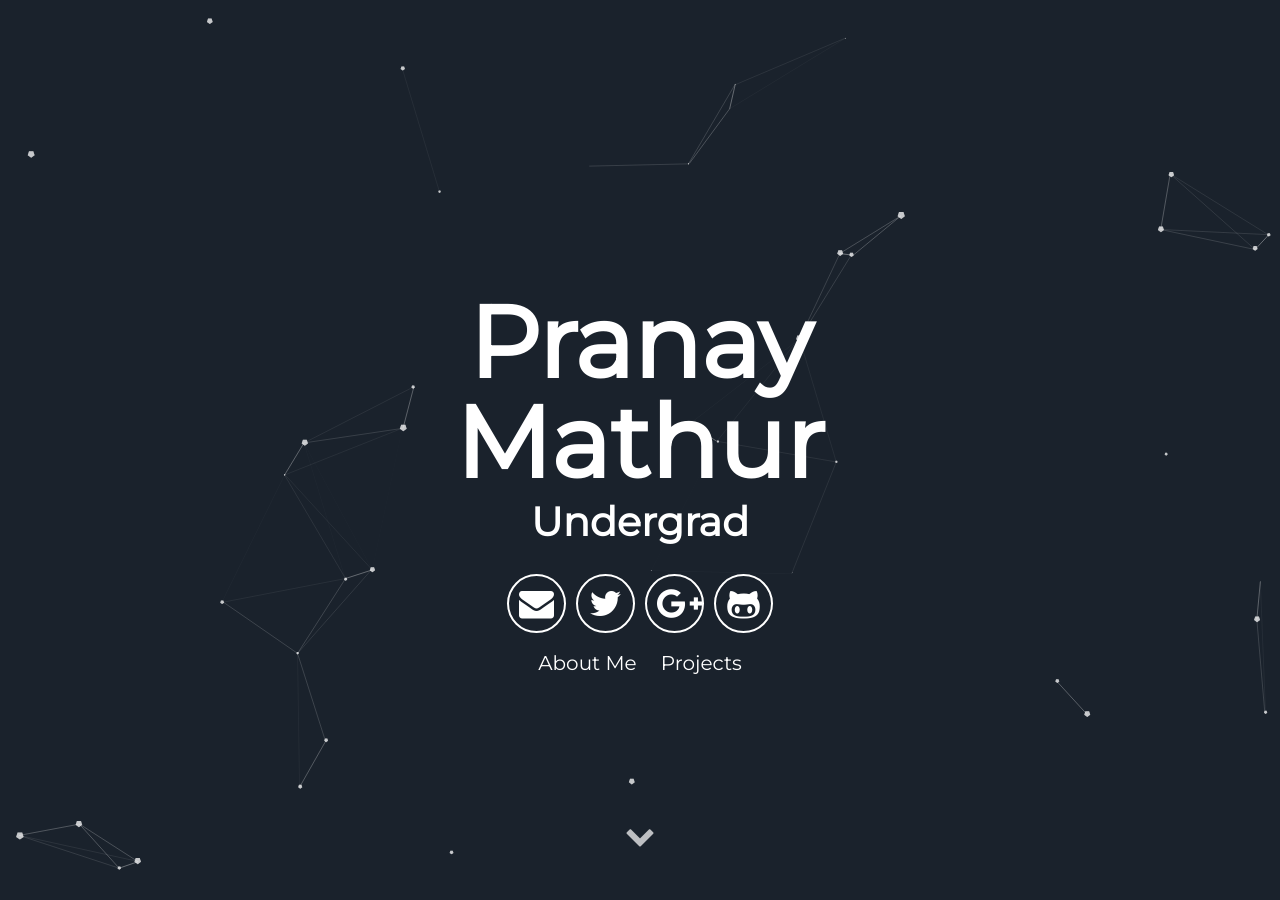
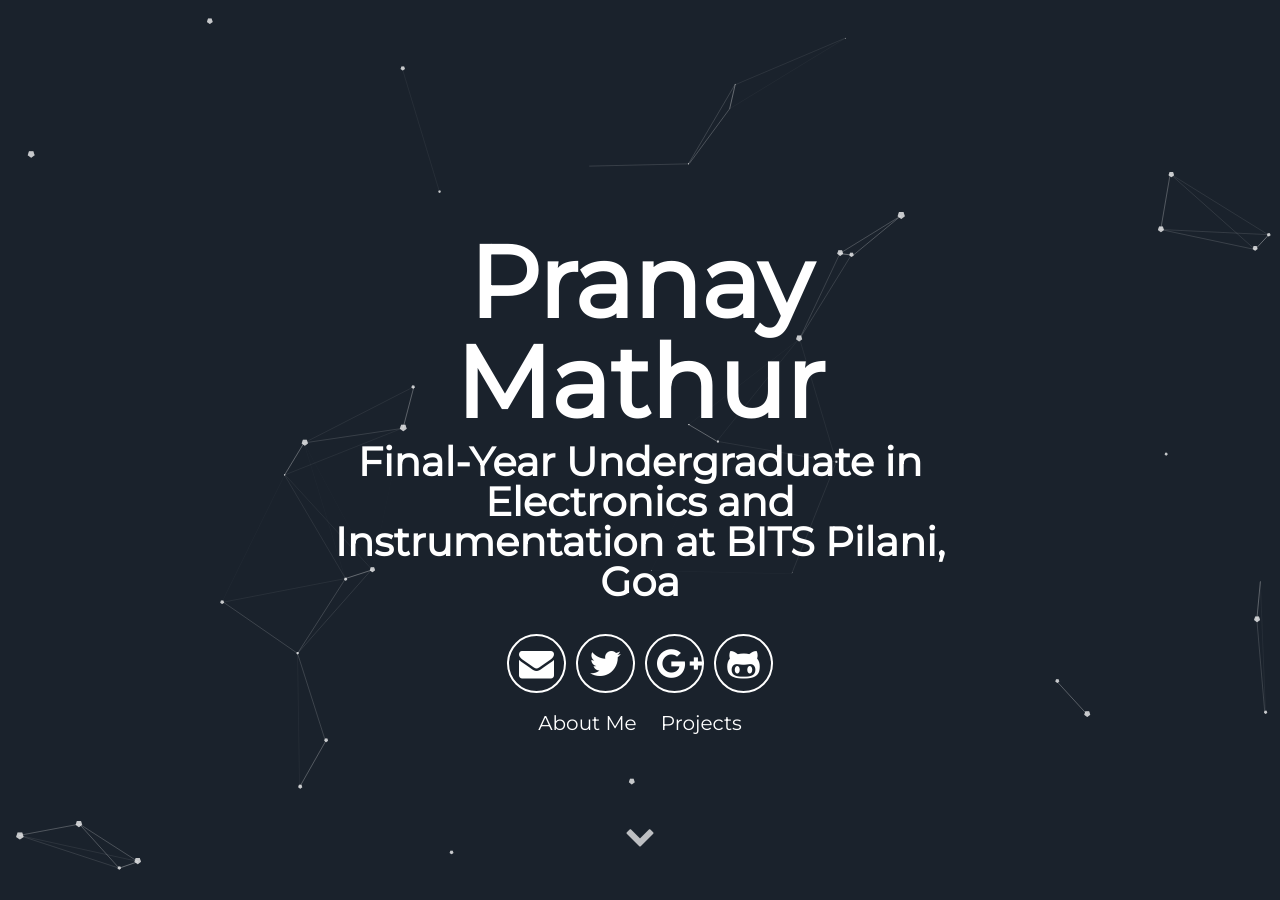
Before and after one commit to Matnay/matnay.github.io, a Jekyll site: the page built from index.html, in a window 1280 px wide and 900 px high. Built offline with Jekyll 4.4.1, drawn with Linux system fonts in a browser that asks for light colours.

Commit message:
Update _config.yml

```diff
--- a/_config.yml
+++ b/_config.yml
@@ -7,7 +7,7 @@ url: "https://matnay.github.io" # the base hostname & protocol for your site e.g
 # User settings
 username: Pranay Mathur
 user_description: Robotics, Aviation, Open-source, Reading, Open-source
-user_title: Undergrad
+user_title: Final-Year Undergraduate in Electronics and Instrumentation at BITS Pilani, Goa
 email: matnay17@gmail.com
 twitter_username: matnay17
 github_username:  matnay
```
